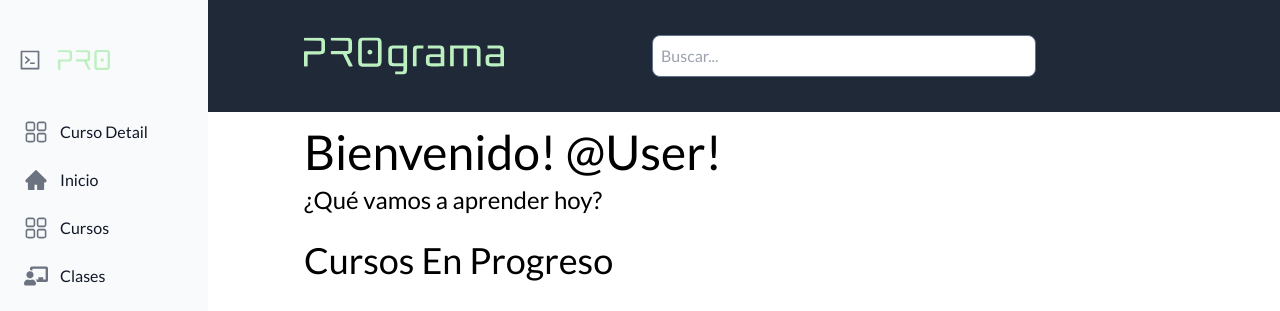
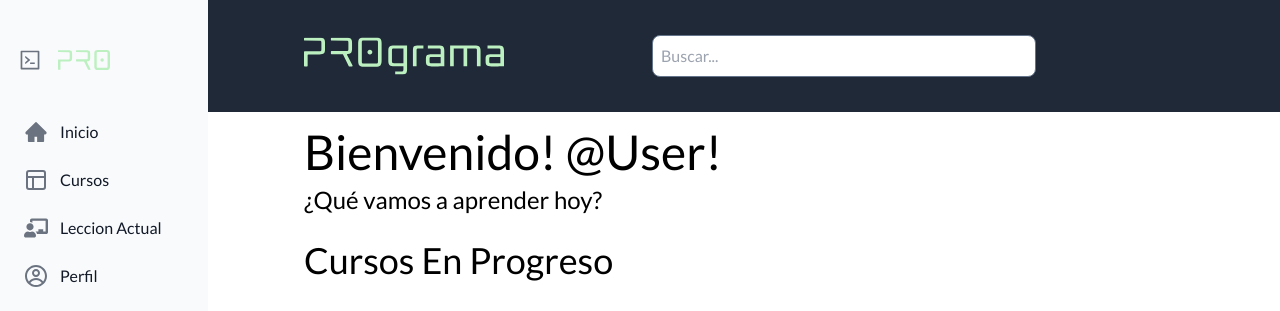
Before and after one commit to No-Country/s6-02-m-java-react, a React (Vite) app in the folder frontend/Pro-Grama/: page / in a window 1280 px wide. Shown: the top 311 px of the page. Built offline with nearby package versions, Linux system fonts and the light colour scheme; what tailwindcss-no-scrollbar would draw is missing.

Commit message:
added icons to sidebar and merge completed

```diff
--- a/frontend/Pro-Grama/src/pro-grama/components/SidebarItems.jsx
+++ b/frontend/Pro-Grama/src/pro-grama/components/SidebarItems.jsx
@@ -2,6 +2,7 @@ import React from "react";
 import { AiFillHome } from "react-icons/ai";
 import { RxDashboard } from "react-icons/rx";
 import { FaChalkboardTeacher } from "react-icons/fa";
+import {FiLayout} from "react-icons/fi"
 import { CgProfile } from "react-icons/cg";
 import { VscSignIn } from "react-icons/vsc";
 import { BiLogIn } from "react-icons/bi";
@@ -10,15 +11,6 @@ import { Link } from "react-router-dom";
 const SidebarItems = () => {
   return (
     <ul className="space-y-2 py-5 px-2 text-start navbar">
-      <li>
-        <Link
-          to="/CourseDetail"
-          className="flex items-center p-2 text-base font-normal text-gray-900 rounded-lg dark:text-white hover:bg-gray-100 dark:hover:bg-gray-700"
-        >
-          <RxDashboard className="flex-shrink-0 w-6 h-6 text-gray-500 transition duration-75 dark:text-gray-400 group-hover:text-gray-900 dark:group-hover:text-white" />
-          <span className="flex-1 ml-3 whitespace-nowrap">Curso Detail</span>
-        </Link>
-      </li>
       <li>
         <Link
           to="/"
@@ -34,18 +26,18 @@ const SidebarItems = () => {
           to="/courses"
           className="flex items-center p-2 text-base font-normal text-gray-900 rounded-lg dark:text-white hover:bg-gray-100 dark:hover:bg-gray-700"
         >
-          <RxDashboard className="flex-shrink-0 w-6 h-6 text-gray-500 transition duration-75 dark:text-gray-400 group-hover:text-gray-900 dark:group-hover:text-white" />
+          <FiLayout className="flex-shrink-0 w-6 h-6 text-gray-500 transition duration-75 dark:text-gray-400 group-hover:text-gray-900 dark:group-hover:text-white" />
           <span className="flex-1 ml-3 whitespace-nowrap hidden">Cursos</span>
         </Link>
       </li>
 
       <li>
         <Link
-          to="/"
-          className="flex items-center p-2 text-base font-normal text-gray-900 rounded-lg dark:text-white hover:bg-gray-100 dark:hover:bg-gray-700"
+          to="/CourseDetail"
+          className="flex items-center  p-2 text-base font-normal text-gray-900 rounded-lg dark:text-white hover:bg-gray-100 dark:hover:bg-gray-700"
         >
-          <FaChalkboardTeacher className="flex-shrink-0 w-6 h-6 text-gray-500 transition duration-75 dark:text-gray-400 group-hover:text-gray-900 dark:group-hover:text-white" />
-          <span className="flex-1 ml-3 whitespace-nowrap hidden">Clases</span>
+          <FaChalkboardTeacher  className="flex-shrink-0 w-6 h-6 text-gray-500 transition duration-75 dark:text-gray-400 group-hover:text-gray-900 dark:group-hover:text-white" />
+          <span className="flex-1 ml-3 whitespace-nowrap hidden">Leccion Actual</span>
         </Link>
       </li>
 
```
